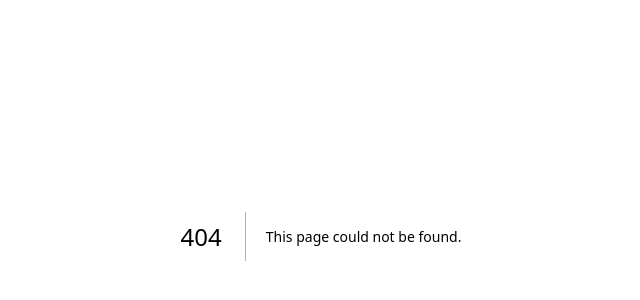
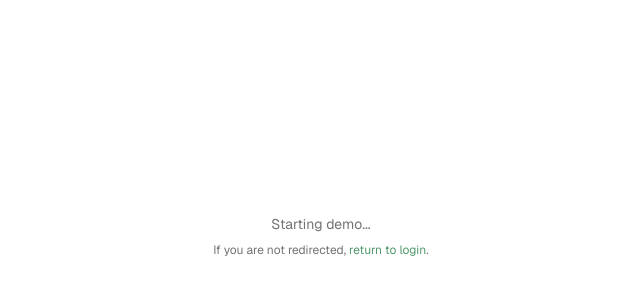
Before and after one commit to patricklafrance/plantz-gsd, a Next.js app: page /demo in a window 1280 px wide. Before the commit this address had no page. Shown: the part 164-464 px from the top of the page, without its empty margins (319-959 px from the left). Built offline with nearby package versions, Linux system fonts and the light colour scheme; no server answers.

Commit message:
feat(06-04): create /demo route and add demo CTA to login form
- Add src/app/(auth)/demo/page.tsx: calls startDemoSession() on load, redirects to /dashboard via NEXT_REDIRECT
- Update login-form.tsx CardFooter: add 'Explore without signing up' link to /demo, stack vertically with flex-col

```diff
--- /dev/null
+++ b/src/app/(auth)/demo/page.tsx
@@ -0,0 +1,25 @@
+import { startDemoSession } from "@/features/demo/actions";
+
+export default async function DemoPage() {
+  // startDemoSession calls signIn("credentials", ...) which throws NEXT_REDIRECT
+  // The user will be redirected to /dashboard automatically
+  await startDemoSession();
+
+  // Fallback UI — only shown if startDemoSession returns an error instead of redirecting
+  return (
+    <div className="flex min-h-screen items-center justify-center">
+      <div className="text-center space-y-2">
+        <p className="text-sm text-muted-foreground">
+          Starting demo...
+        </p>
+        <p className="text-xs text-muted-foreground">
+          If you are not redirected,{" "}
+          <a href="/login" className="text-accent hover:underline">
+            return to login
+          </a>
+          .
+        </p>
+      </div>
+    </div>
+  );
+}
--- a/src/components/auth/login-form.tsx
+++ b/src/components/auth/login-form.tsx
@@ -134,13 +134,19 @@ export function LoginForm() {
           </form>
         </Form>
       </CardContent>
-      <CardFooter className="justify-center border-t bg-muted/50 py-4">
+      <CardFooter className="flex flex-col items-center gap-2 border-t bg-muted/50 py-4">
         <p className="text-sm text-muted-foreground">
           Don&apos;t have an account?{" "}
           <Link href="/register" className="text-accent hover:underline font-medium">
             Sign up
           </Link>
         </p>
+        <Link
+          href="/demo"
+          className="text-sm text-accent hover:underline"
+        >
+          Explore without signing up
+        </Link>
       </CardFooter>
     </Card>
   );
```
